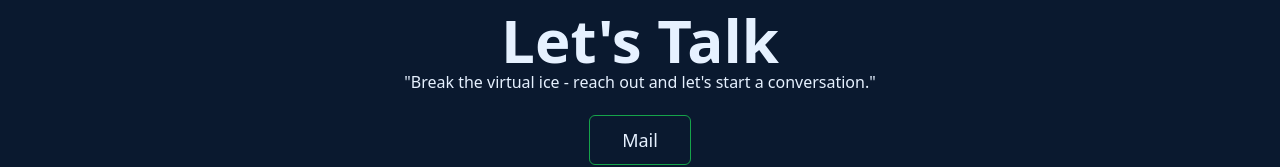
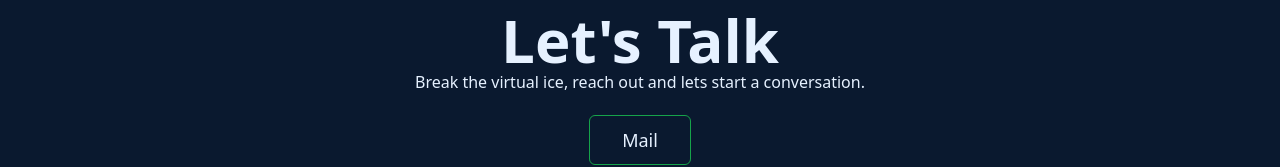
Before and after one commit to ankitmrmishra/lawgical-insights-page, a Next.js app: page /contact in a window 1280 px wide. Shown: the part 614-781 px from the top of the page. Built offline with nearby package versions, Linux system fonts and the light colour scheme.

Commit message:
build fix

```diff
--- a/app/contact/page.tsx
+++ b/app/contact/page.tsx
@@ -1,7 +1,7 @@
 "use client" ;
 import React from 'react'
 
-import {SlSocialInstagram , SlSocialTwitter , SlSocialFacebook , } from 'react-icons/sl'
+import {SlSocialInstagram , SlSocialTwitter , SlSocialFacebook  } from 'react-icons/sl'
 
 function page() {
 
@@ -13,7 +13,7 @@ function page() {
 
         <div className="text-White text-center  ">
             <h1 className="text-6xl font-bold">Let's Talk</h1>
-            <h1 className="">"Break the virtual ice - reach out and let's start a conversation."</h1>
+            <h1  >Break the virtual ice, reach out and lets start a conversation.</h1>
         </div>
 
 <div className="emailpart text-center rounded-s-md border-green-600 text-White ">
```
